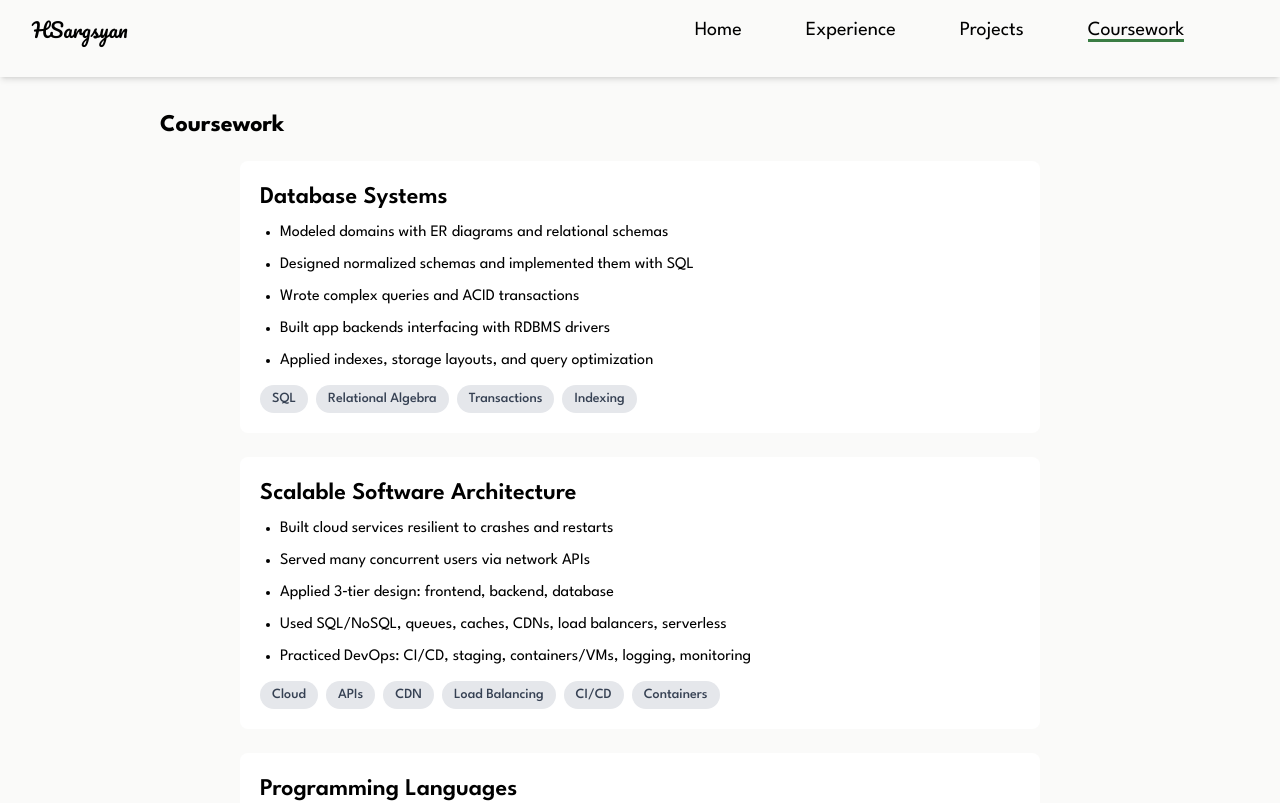
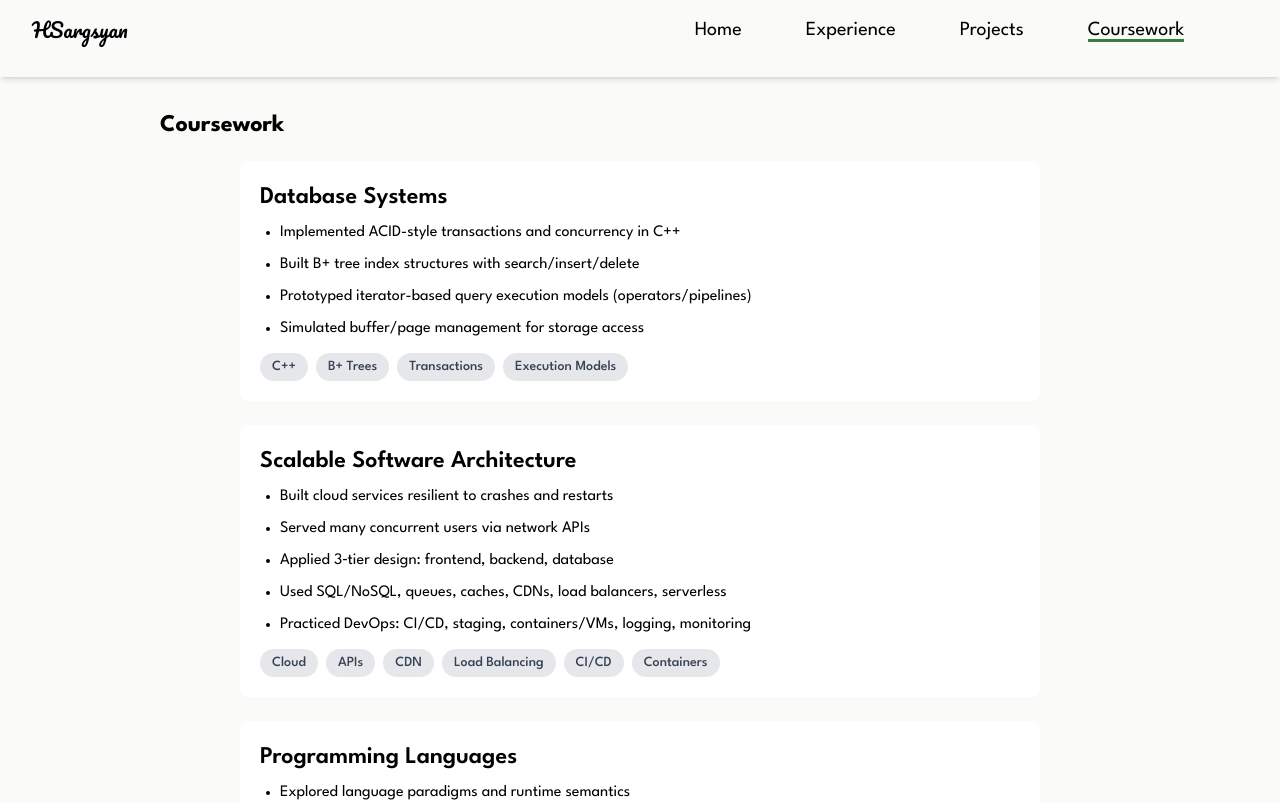
Before and after one commit to HarutSargsyan/harutsargsyan.github.io, a React (Vite) app: page /coursework in a window 1280 px wide. Shown: the top 803 px of the page. Built offline with nearby package versions, Linux system fonts and the light colour scheme.

Commit message:
coursework added

```diff
--- a/src/assets/data.tsx
+++ b/src/assets/data.tsx
@@ -121,3 +121,53 @@ export const projects: Project[] = [
     link: "https://github.com/HarutSargsyan/harutsargsyan.github.io",
   },
 ];
+
+export interface Course {
+  title: string;
+  bullets: string[];
+  tags?: string[];
+}
+
+export const coursework: Course[] = [
+  {
+    title: "Database Systems",
+    bullets: [
+      "Implemented ACID-style transactions and concurrency in C++",
+      "Built B+ tree index structures with search/insert/delete",
+      "Prototyped iterator-based query execution models (operators/pipelines)",
+      "Simulated buffer/page management for storage access",
+    ],
+    tags: ["C++", "B+ Trees", "Transactions", "Execution Models"],
+  },
+  {
+    title: "Scalable Software Architecture",
+    bullets: [
+      "Built cloud services resilient to crashes and restarts",
+      "Served many concurrent users via network APIs",
+      "Applied 3‑tier design: frontend, backend, database",
+      "Used SQL/NoSQL, queues, caches, CDNs, load balancers, serverless",
+      "Practiced DevOps: CI/CD, staging, containers/VMs, logging, monitoring",
+    ],
+    tags: ["Cloud", "APIs", "CDN", "Load Balancing", "CI/CD", "Containers"],
+  },
+  {
+    title: "Programming Languages",
+    bullets: [
+      "Explored language paradigms and runtime semantics",
+      "Reasoned about types, memory, and safety guarantees",
+      "Implemented interpreters/components to study evaluation models",
+    ],
+    tags: ["Type Systems", "Interpreters", "Semantics"],
+  },
+  {
+    title: "Parallel Computing",
+    bullets: [
+      "Studied shared/distributed memory, CPU vs GPU, multicore/multiprocessor",
+      "Used models: threads, OpenMP, MPI, CUDA, MapReduce",
+      "Handled race conditions, synchronization, barriers, deadlocks",
+      "Analyzed caching, coherence, consistency, profiling, speedup, Amdahl’s law",
+      "Discussed lock‑free data structures and parallel algorithms",
+    ],
+    tags: ["OpenMP", "MPI", "CUDA", "Amdahl's Law"],
+  },
+];
--- a/src/pages/Coursework.tsx
+++ b/src/pages/Coursework.tsx
@@ -1,4 +1,5 @@
 import CourseBox from "../components/CourseBox";
+import { coursework } from "../assets/data";
 
 export default () => {
   return (
@@ -6,51 +7,9 @@ export default () => {
       <h2 className="text-2xl mb-5 font-bold">Coursework</h2>
 
       <div className="px-2 sm:px-20 flex flex-col gap-6">
-        <CourseBox
-          title="Database Systems"
-          bullets={[
-            "Modeled domains with ER diagrams and relational schemas",
-            "Designed normalized schemas and implemented them with SQL",
-            "Wrote complex queries and ACID transactions",
-            "Built app backends interfacing with RDBMS drivers",
-            "Applied indexes, storage layouts, and query optimization",
-          ]}
-          tags={["SQL", "Relational Algebra", "Transactions", "Indexing"]}
-        />
-
-        <CourseBox
-          title="Scalable Software Architecture"
-          bullets={[
-            "Built cloud services resilient to crashes and restarts",
-            "Served many concurrent users via network APIs",
-            "Applied 3‑tier design: frontend, backend, database",
-            "Used SQL/NoSQL, queues, caches, CDNs, load balancers, serverless",
-            "Practiced DevOps: CI/CD, staging, containers/VMs, logging, monitoring",
-          ]}
-          tags={["Cloud", "APIs", "CDN", "Load Balancing", "CI/CD", "Containers"]}
-        />
-
-        <CourseBox
-          title="Programming Languages"
-          bullets={[
-            "Explored language paradigms and runtime semantics",
-            "Reasoned about types, memory, and safety guarantees",
-            "Implemented interpreters/components to study evaluation models",
-          ]}
-          tags={["Type Systems", "Interpreters", "Semantics"]}
-        />
-
-        <CourseBox
-          title="Parallel Computing"
-          bullets={[
-            "Studied shared/distributed memory, CPU vs GPU, multicore/multiprocessor",
-            "Used models: threads, OpenMP, MPI, CUDA, MapReduce",
-            "Handled race conditions, synchronization, barriers, deadlocks",
-            "Analyzed caching, coherence, consistency, profiling, speedup, Amdahl’s law",
-            "Discussed lock‑free data structures and parallel algorithms",
-          ]}
-          tags={["OpenMP", "MPI", "CUDA", "Amdahl's Law"]}
-        />
+        {coursework.map((course, idx) => (
+          <CourseBox key={idx} title={course.title} bullets={course.bullets} tags={course.tags} />
+        ))}
       </div>
     </div>
   );
```
